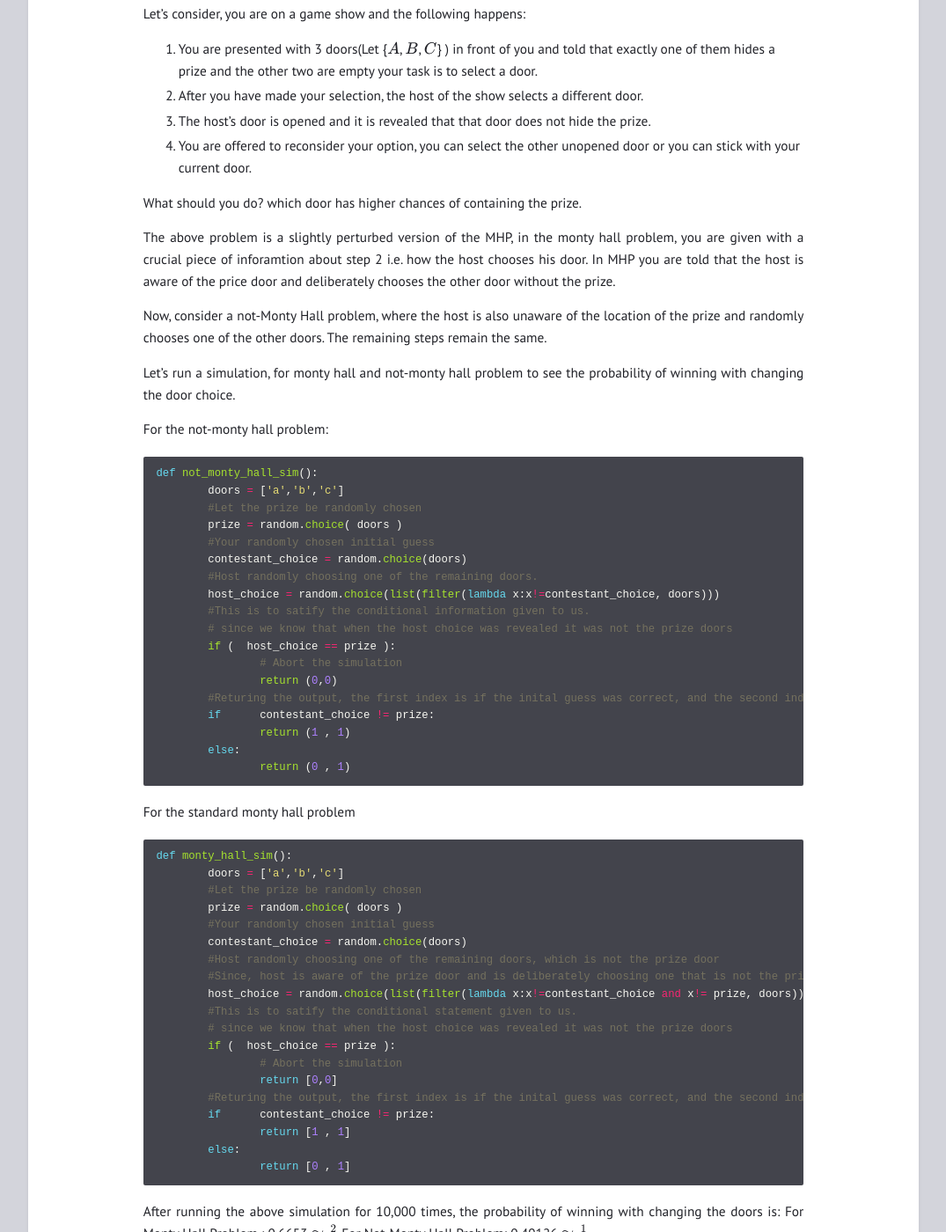
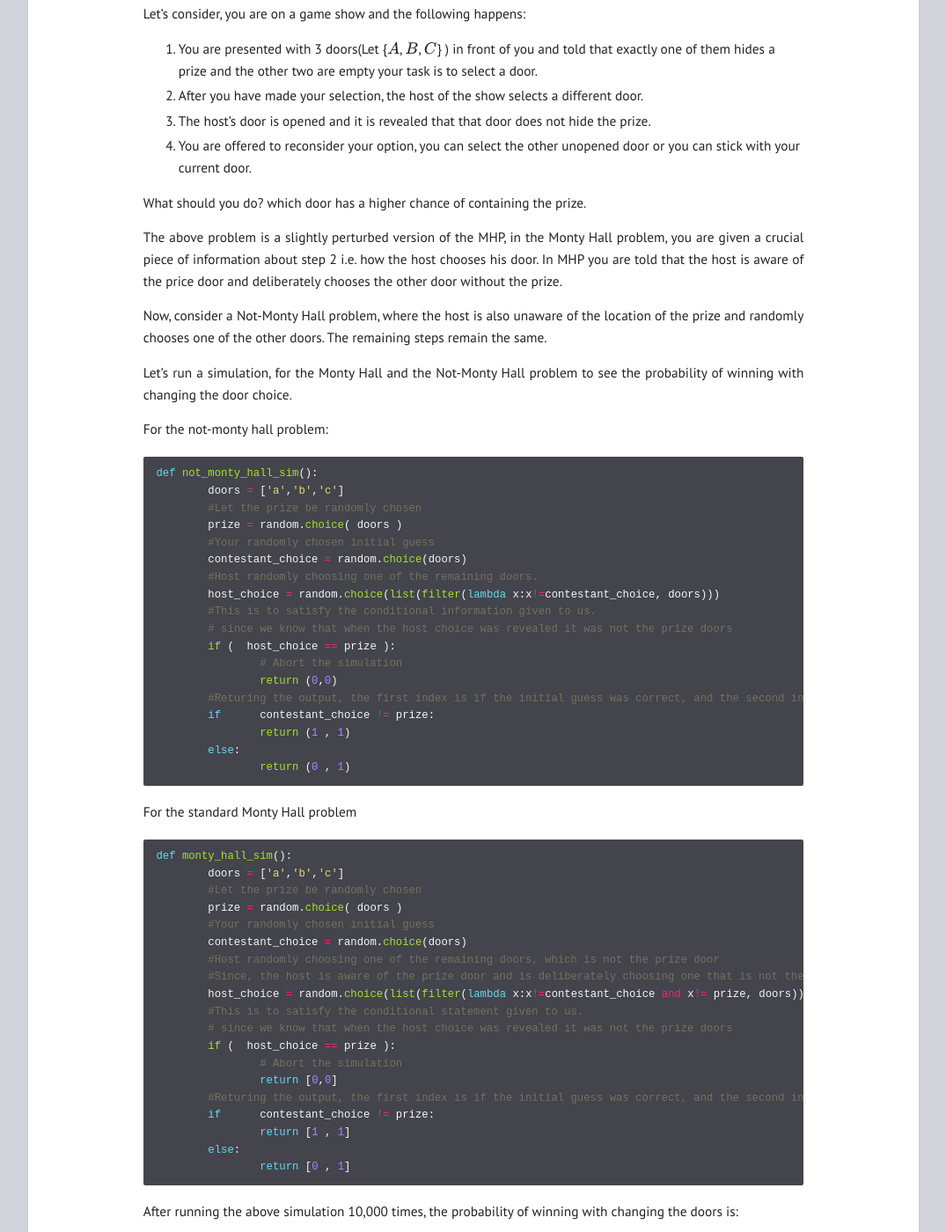
Before and after one commit to ayushbatra/ayushbatra.github.io, a Jekyll site: the page built from _posts/2023-01-02-monty-hall-problem.md, in a window 1280 px wide and 1400 px high, scrolled down 270 px. Shown: the whole window at 88% size, without its empty margins (102-1177 px from the left). Built offline with Jekyll 4.4.1, drawn with Linux system fonts in a browser that asks for light colours; some of the changed text lies outside the part shown.

Commit message:
Update 2023-01-02-monty-hall-problem.md

```diff
--- a/_posts/2023-01-02-monty-hall-problem.md
+++ b/_posts/2023-01-02-monty-hall-problem.md
@@ -18,15 +18,14 @@
 4. You are offered to reconsider your option, you can select the other unopened door or you can stick with your current door.
 
 
-What should you do? which door has higher chances of containing  the prize.
+What should you do? which door has a higher chance of containing the prize.
 
 
-The above problem is a slightly perturbed version of the MHP, in the monty hall problem, you are given with a crucial piece of inforamtion about step 2 i.e. how the host chooses his door. In MHP you are told that the host is aware of the price door and deliberately chooses the other door without the prize.
+The above problem is a slightly perturbed version of the MHP, in the Monty Hall problem, you are given a crucial piece of information about step 2 i.e. how the host chooses his door. In MHP you are told that the host is aware of the price door and deliberately chooses the other door without the prize.
 
+Now, consider a Not-Monty Hall problem, where the host is also unaware of the location of the prize and randomly chooses one of the other doors. The remaining steps remain the same.
 
-Now, consider a not-Monty Hall problem, where the host is also unaware of the location of the prize and randomly chooses one of the other doors. The remaining steps remain the same.
-
-Let's run a simulation, for monty hall and not-monty hall problem to see the probability of winning with changing the door choice.
+Let's run a simulation, for the Monty Hall and the Not-Monty Hall problem to see the probability of winning with changing the door choice.
 
 For the not-monty hall problem:
 {% highlight python %}
@@ -39,12 +38,12 @@
 	contestant_choice = random.choice(doors)
 	#Host randomly choosing one of the remaining doors.
 	host_choice = random.choice(list(filter(lambda x:x!=contestant_choice, doors)))
-	#This is to satify the conditional information given to us.
+	#This is to satisfy the conditional information given to us.
 	# since we know that when the host choice was revealed it was not the prize doors
 	if (  host_choice == prize ):
 		# Abort the simulation
 		return (0,0)
-	#Returing the output, the first index is if the inital guess was correct, and the second index is if this is a valid iteration.
+	#Returing the output, the first index is if the initial guess was correct, and the second index is if this is a valid iteration.
 	if 	contestant_choice != prize:
 		return (1 , 1)
 	else:
@@ -52,7 +51,7 @@
 {% endhighlight %}
 
 
-For the standard monty hall problem
+For the standard Monty Hall problem
 
 {% highlight python %}
 def monty_hall_sim():
@@ -62,31 +61,37 @@
 	#Your randomly chosen initial guess
 	contestant_choice = random.choice(doors)
 	#Host randomly choosing one of the remaining doors, which is not the prize door
- 	#Since, host is aware of the prize door and is deliberately choosing one that is not the prize door.
+ 	#Since, the host is aware of the prize door and is deliberately choosing one that is not the prize door.
 	host_choice = random.choice(list(filter(lambda x:x!=contestant_choice and x!= prize, doors)))
-	#This is to satify the conditional statement given to us.
+	#This is to satisfy the conditional statement given to us.
  	# since we know that when the host choice was revealed it was not the prize doors
 	if (  host_choice == prize ):
 		# Abort the simulation
 		return [0,0]
-	#Returing the output, the first index is if the inital guess was correct, and the second index is if this is a valid iteration.
+	#Returing the output, the first index is if the initial guess was correct, and the second index is if this is a valid iteration.
 	if 	contestant_choice != prize:
 		return [1 , 1]
 	else:
 		return [0 , 1]
 {%endhighlight%}
 
-After running the above simulation for 10,000 times, the probability of winning with changing the doors is:
+After running the above simulation 10,000 times, the probability of winning with changing the doors is:
+{% highlight python %}
+ans = np.array([0,0])
+for t in range(10000):
+	ans += not_monty_hall_sim()
+print(ans[0]/ans[1])
+{%endhighlight%}
 For Monty Hall Problem : 0.6653 $$\approx \frac{2}{3}$$
 For Not-Monty Hall Problem: 0.49126  $$\approx \frac{1}{2}$$
 
 Let's discuss the above result:
 
-When the contestant observe's that the host's door does not contain the prize, how does the random variable(of prize door) update with this new information.
-Lets say the contestant had chosen the door A.
+When the contestant observes that the host's door does not contain the prize, how does the random variable(of prize door) update with this new information?
+Let's say the contestant had chosen door A.
 
 
-This new probability distribution can be calculated by the the concept of Conditional Random Variable.
+This new probability distribution can be calculated by the concept of Conditional Random Variable.
 
 For the not-monty hall problem,
 
@@ -112,4 +117,4 @@
 
 $$= \frac{1/3}{1} = 1/3$$
 
-In this case, the probability of your previously selected door containing the reward is $$1/3$$, and hence, you chances of winning are higher if you choose to switch.
+In this case, the probability of your previously selected door containing the reward is $$1/3$$, and hence, the contestant's chances of winning are higher if they choose to switch.
```
Also changed, not shown: other parts of _posts/2023-01-02-monty-hall-problem.md (+2 -2 lines).
